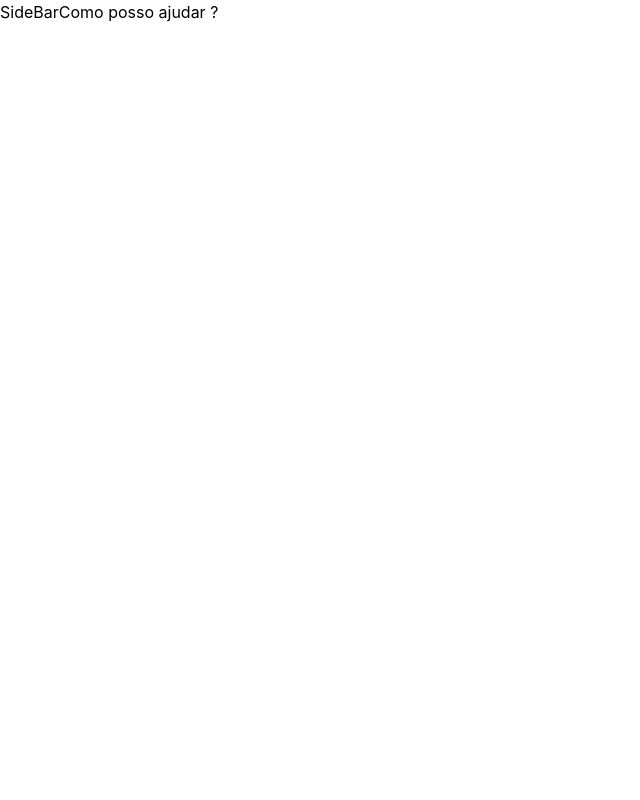
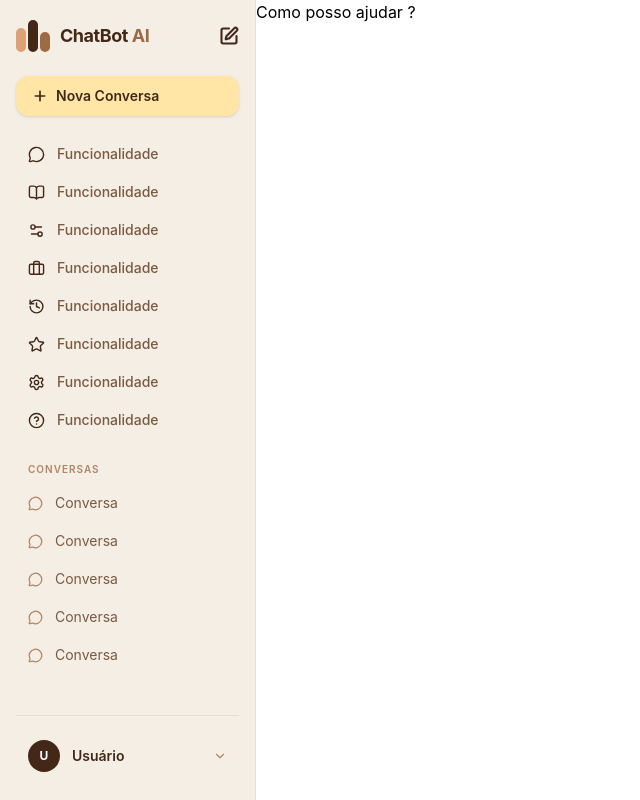
Before and after one commit to lipedevcode/chatbot-llm, a React (Vite) app in the folder frontend/: page / in a window 1280 px wide. Shown: the whole page, without its empty margins (0-640 px from the left). Built offline with nearby package versions, Linux system fonts and the light colour scheme.

Commit message:
feat: Create sidebar visuals and configure initial router schema

```diff
--- a/frontend/src/components/SideBar.tsx
+++ b/frontend/src/components/SideBar.tsx
@@ -1,8 +1,128 @@
+import { useState } from "react";
+import {
+  MessageCircle,
+  BookOpen,
+  Settings2,
+  Briefcase,
+  History,
+  Star,
+  Settings,
+  HelpCircle,
+  Plus,
+  ChevronDown,
+  SquarePen,
+} from "lucide-react";
+import {Link} from "react-router-dom";
+
+const Logo = () => (
+  <div className="flex items-center gap-2.5">
+    <div className="flex items-end gap-0.5">
+      <div className="w-2.5 h-6 rounded-full bg-brown-light" />
+      <div className="w-2.5 h-8 rounded-full bg-brown-dark" />
+      <div className="w-2.5 h-5 rounded-full bg-brown-medium" />
+    </div>
+    <span className="text-foreground font-bold text-lg tracking-tight leading-none">
+      ChatBot <span className="text-brown-medium">AI</span>
+    </span>
+  </div>
+);
+
+const navItems = [
+  { icon: MessageCircle, label: "Funcionalidade" },
+  { icon: BookOpen, label: "Funcionalidade" },
+  { icon: Settings2, label: "Funcionalidade" },
+  { icon: Briefcase, label: "Funcionalidade" },
+  { icon: History, label: "Funcionalidade" },
+  { icon: Star, label: "Funcionalidade" },
+  { icon: Settings, label: "Funcionalidade" },
+  { icon: HelpCircle, label: "Funcionalidade" },
+];
+
+const conversations = [
+  "Conversa",
+  "Conversa",
+  "Conversa",
+  "Conversa",
+  "Conversa",
+];
 
 const SideBar = () => {
+  const [activeNav, setActiveNav] = useState<number | null>(null);
+
   return (
-    <div>SideBar</div>
-  )
-}
+    <aside className="flex flex-col h-screen w-64 bg-sidebar border-r border-border px-4 py-5 select-none">
+      {/* Logo + edit icon */}
+      <div className="flex items-center justify-between mb-6">
+        <Logo />
+        <button
+          aria-label="Nova conversa"
+          className="cursor-pointer text-foreground hover:text-brown-medium transition-colors"
+        >
+          <SquarePen size={20} strokeWidth={2.5} />
+        </button>
+      </div>
 
-export default SideBar
+      {/* Nova Conversa button */}
+      <button className="cursor-pointer flex items-center gap-2 w-full px-4 py-2.5 mb-5 rounded-xl bg-primary hover:bg-primary-hover active:bg-primary-hover text-foreground font-semibold text-sm transition-colors shadow-sm">
+        <Plus size={16} strokeWidth={2.5} />
+        Nova Conversa
+      </button>
+
+      {/* Nav list */}
+      <nav className="flex flex-col gap-0.5 mb-6">
+        {navItems.map(({ icon: Icon, label }, i) => (
+          <button
+            key={i}
+            onClick={() => setActiveNav(i)}
+            className={`cursor-pointer flex items-center gap-3 px-3 py-2 rounded-lg text-sm font-medium transition-colors text-left
+              ${
+                activeNav === i
+                  ? "bg-brown-light/20 text-foreground"
+                  : "text-foreground-secondary hover:bg-foreground/5 hover:text-foreground"
+              }`}
+          >
+            <Icon size={17} className="shrink-0 text-foreground" />
+            {label}
+          </button>
+        ))}
+      </nav>
+
+      {/* Conversations section */}
+      <div className="flex-1 overflow-y-auto min-h-0">
+        <p className="text-[10px] font-semibold uppercase tracking-widest text-foreground-muted px-3 mb-2">
+          Conversas
+        </p>
+        <div className="flex flex-col gap-0.5">
+          {conversations.map((c, i) => (
+            <Link
+              to={`/chat/${i}`}
+              key={i}
+              className="cursor-pointer flex items-center gap-3 px-3 py-2 rounded-lg text-sm text-foreground-secondary hover:bg-foreground/5 hover:text-foreground transition-colors text-left"
+            >
+              <MessageCircle
+                size={15}
+                className="shrink-0 text-foreground-muted"
+              />
+              {c}
+            </Link>
+          ))}
+        </div>
+      </div>
+
+      {/* User footer */}
+      <div className="mt-4 pt-4 border-t border-border">
+        <button className="cursor-pointer flex items-center gap-3 w-full px-3 py-2 rounded-xl hover:bg-foreground/5 transition-colors">
+          <div className="w-8 h-8 rounded-full bg-brown-dark text-white text-xs font-bold flex items-center justify-center shrink-0">
+            U
+          </div>
+          <div className="flex-1 text-left leading-tight">
+            <p className="text-sm font-semibold text-foreground">Usuário</p>
+          </div>
+          <ChevronDown size={14} className="text-foreground-muted shrink-0" />
+        </button>
+      </div>
+    </aside>
+  );
+};
+
+export default SideBar;
```
